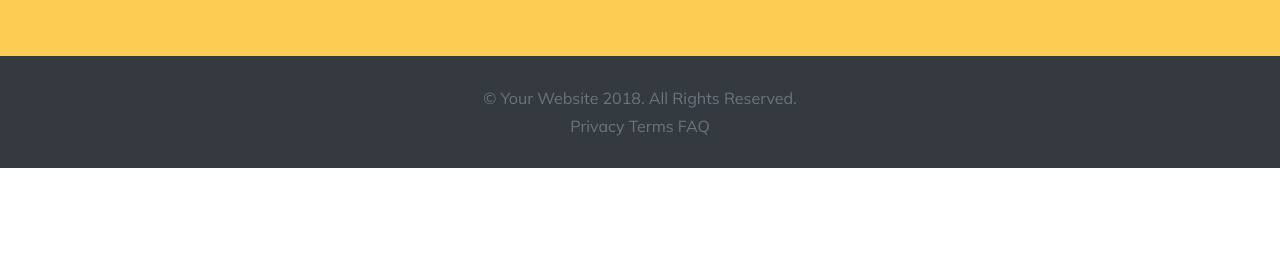
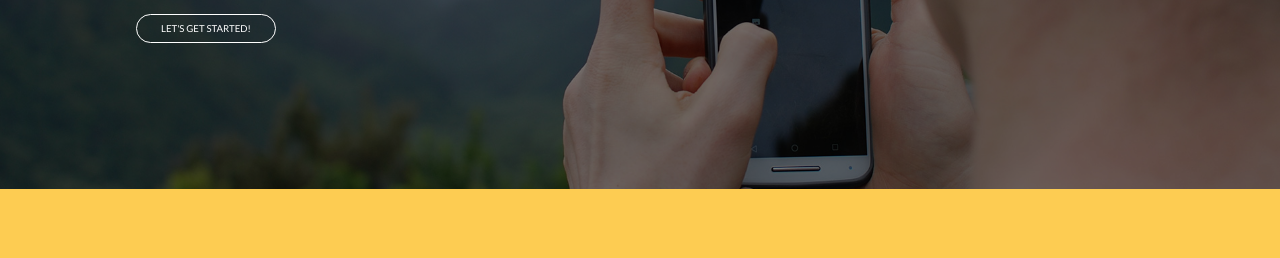
Before and after one commit to lasurrealista/scss-sitebuild, a plain HTML site: page one-page-website/dist/index.html in a window 1280 px wide. Shown: the part 929-1187 px from the top of the page. Before the commit the page ends 1097 px from the top, so only its background shows below. Drawn offline with Linux system fonts and the light colour scheme.

Commit message:
Stop waiting section

```diff
--- a/one-page-website/dist/index.html
+++ b/one-page-website/dist/index.html
@@ -73,10 +73,15 @@
             </div>
         </section>
 
-        <section>
-            <div class="container">
-                <div class="column--mobile-12 column--custom-6">6</div>
-            </div>
+        <section class="section__stop">
+                <div class="container__stop column--mobile-12 column--custom-6">
+                        <h2 class="heading__stop">Stop waiting.
+                            <br>
+                            Start building.</h2>
+                        <a href="" class="btn button__main text-white text-uppercase btn-xl">Let's Get
+                            Started!</a>
+                        </div>
+                    <div class="overlay"></div>
         </section>
 
 
--- /dev/null
+++ b/one-page-website/src/scss/modules/_buttons.scss
@@ -0,0 +1,19 @@
+@use 'colors' as *;
+
+.button__main {
+    background-color: inherit;
+    border: 1px solid $primary-color;
+    border-radius: 250px;
+    color: $primary-color;
+    font-size: 0.6rem;
+    line-height: 2rem;
+    padding: 0.5rem 1.5rem;
+    text-decoration: none;
+    text-transform: uppercase;
+    transition: border 0.3s ease-in, background-color 0.3s ease-in;
+}
+
+.button__main:hover {
+    background-color: #fdcc52;
+    border: 1px solid #fdcc52;
+}
--- a/one-page-website/src/scss/modules/_colors.scss
+++ b/one-page-website/src/scss/modules/_colors.scss
@@ -1,4 +1,6 @@
-$nav-link-hover-color: #fff;
+$primary-color: #fff;
+$secondary-color: #fdcc52;
+
 $nav-line-color: #b8c0c7;
 
 $modal-red-button: #ec2f2f;
@@ -11,8 +13,6 @@ $modal-overlay-color:  #00000066;
 $section-new-color1: #7b4397;
 $section-new-color2: #dc2430;
 
-$section-background-color: #fdcc52;
-
 $footer-background-color: #343a40;
 $footer-text-color: #6c757d;
 
--- a/one-page-website/src/scss/modules/_footer.scss
+++ b/one-page-website/src/scss/modules/_footer.scss
@@ -17,6 +17,6 @@
     }
 
     &__links a:hover {
-        color: $nav-link-hover-color;
+        color: $primary-color;
     }
 }
--- a/one-page-website/src/scss/modules/_modules.scss
+++ b/one-page-website/src/scss/modules/_modules.scss
@@ -5,3 +5,4 @@
 @forward 'modal';
 @forward 'sections';
 @forward 'footer';
+@forward 'buttons';
--- a/one-page-website/src/scss/modules/_nav.scss
+++ b/one-page-website/src/scss/modules/_nav.scss
@@ -42,7 +42,7 @@
         text-transform: uppercase;
 
         &:hover {
-            color: $nav-link-hover-color;
+            color: $primary-color;
         }
     }
 
@@ -88,7 +88,7 @@
     &__brand {
         align-items: center;
         box-sizing: border-box;
-        color: $section-background-color;
+        color: $secondary-color;
         display: flex;
         font-size: 1rem;
         padding: 1rem;
@@ -98,7 +98,7 @@
     }
 
     &__brand:hover {
-        color: $nav-link-hover-color;
+        color: $primary-color;
         text-decoration: none;
     }
 
@@ -124,5 +124,5 @@
 }
 
 .sticky .nav__link:hover {
-    color: $section-background-color;
+    color: $secondary-color;
 }
--- a/one-page-website/src/scss/modules/_sections.scss
+++ b/one-page-website/src/scss/modules/_sections.scss
@@ -11,7 +11,7 @@
 .section__social,
 .section__discover {
     align-items: center;
-    background-color: $section-background-color;
+    background-color: $secondary-color;
     display: flex;
     justify-content: center;
     padding: 4.5rem 3rem;
@@ -87,14 +87,6 @@
     height: 40px;
 }
 
-
-@media (min-width: 992px) {
-    .link__store {
-        display: inline-block;
-        text-align: center;
-    }
-}
-
 @media (min-width: 992px) {
 
     .stores {
@@ -108,4 +100,40 @@
         margin-right: 5px;
         text-align: center;
     }
+
+    .section__stop {
+        padding-left: 6rem;
+        padding-right: 3rem;
+    }
+
 }
+
+.heading__stop {
+    font-weight: 100;
+}
+
+.section__stop {
+    background-image: url('../img/bg-cta.jpg');
+    background-position: center;
+    background-repeat: no-repeat;
+    background-size: cover;
+    color: $primary-color;
+    position: relative;
+}
+
+.overlay {
+    background-color: rgba(0, 0, 0, 0.5);
+    height: 100%;
+    left: 0;
+    position: absolute;
+    top: 0;
+    width: 100%;
+}
+
+.container__stop {
+    padding-left: 2.5rem;
+    padding-bottom: 9rem;
+    padding-top: 9rem;
+    position: relative;
+    z-index: 1;
+}
```
Also changed, not shown: one-page-website/dist/css/style.css, 1 other file.
